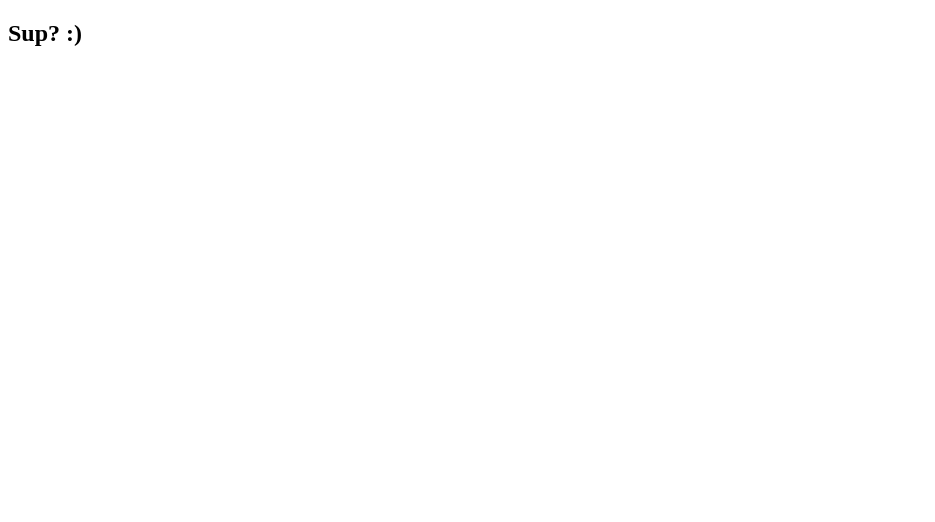
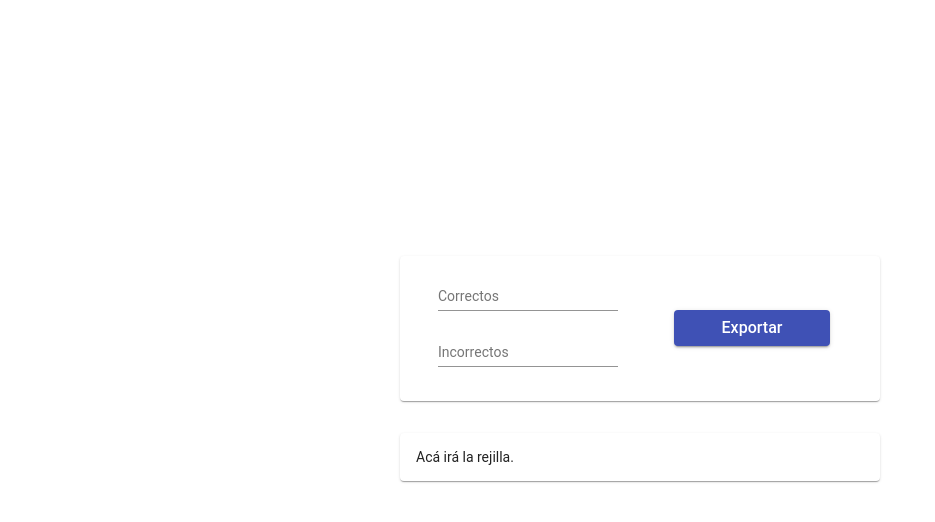
Before and after one commit to germmand/DeveloopPruebaFrontEnd, an Angular app: page /Exportboard in a window 1280 px wide. Shown: the top 522 px of the page, without its empty margins (0-935 px from the left). Built offline with nearby package versions, Linux system fonts and the light colour scheme.

Commit message:
Agregando header a la vista de exportar datos.

```diff
--- a/src/app/components/exportboard/exportboard.component.css
+++ b/src/app/components/exportboard/exportboard.component.css
@@ -0,0 +1,40 @@
+.container {
+    display: flex;
+    flex-direction: column;
+    justify-content: center;
+    align-items: center;
+    height: 90vh;
+}
+
+.innerHeaderContainer {
+    display: flex;
+    flex-direction: row;
+    justify-content: space-between;
+    align-items: center;
+}
+
+.innerHeaderContainer > * {
+    flex: 1;
+    display: flex;
+    justify-content: center;
+    align-items: center;
+    flex-direction: column;
+}
+
+.inputCheckersContainer {
+    display: flex;
+    flex-direction: column;
+    justify-content: center;
+    align-items: center;
+}
+
+.card {
+    margin-bottom: 2vh;
+    margin-top: 2vh;
+    width: 60vh;
+}
+
+.exportButton {
+    width: 70%;
+    font-size: 16px;
+}
--- a/src/app/components/exportboard/exportboard.component.html
+++ b/src/app/components/exportboard/exportboard.component.html
@@ -1 +1,30 @@
-<h2>Sup? :)</h2>
+<div class="container">
+    <div class="card">
+        <mat-card>
+            <mat-card-content>
+                <div class="innerHeaderContainer">
+                    <div class="inputCheckersContainer">
+                        <mat-form-field>
+                            <input matInput placeholder="Correctos" type="text" (keydown)="OnKeyPress($event)" value="0" [formControl]="correctInputControl"/>
+                        </mat-form-field>
+
+                        <mat-form-field>
+                            <input matInput placeholder="Incorrectos" type="text" (keydown)="OnKeyPress($event)" value="0" [formControl]="incorrectInputControl"/>
+                        </mat-form-field>
+                    </div>
+                    <div>
+                        <button mat-raised-button color="primary" class="exportButton" (click)="OnExportData($event)">Exportar</button>
+                    </div>
+                </div>
+            </mat-card-content>
+        </mat-card>
+    </div>
+
+    <div class="card">
+        <mat-card>
+            <mat-card-content>
+                <span>Acá irá la rejilla.</span>
+            </mat-card-content>
+        </mat-card>
+    </div>
+</div>
--- a/src/app/components/exportboard/exportboard.component.ts
+++ b/src/app/components/exportboard/exportboard.component.ts
@@ -1,4 +1,5 @@
 import { Component } from '@angular/core';
+import { FormControl } from '@angular/forms';
 
 @Component({
     selector: 'app-exportboard',
@@ -6,11 +7,23 @@ import { Component } from '@angular/core';
     styleUrls: ['./exportboard.component.css']
 })
 export class ExportboardComponent {
+    private correctInputControl : FormControl;
+    private incorrectInputControl : FormControl;
+
     constructor() {
 
     }
 
     ngOnInit() {
+        this.correctInputControl = new FormControl();
+        this.incorrectInputControl = new FormControl();
+    }
+
+    OnKeyPress(event: Event): void {
+        event.preventDefault();
+    }
+
+    OnExportData(event: Event) {
 
     }
 }
```
